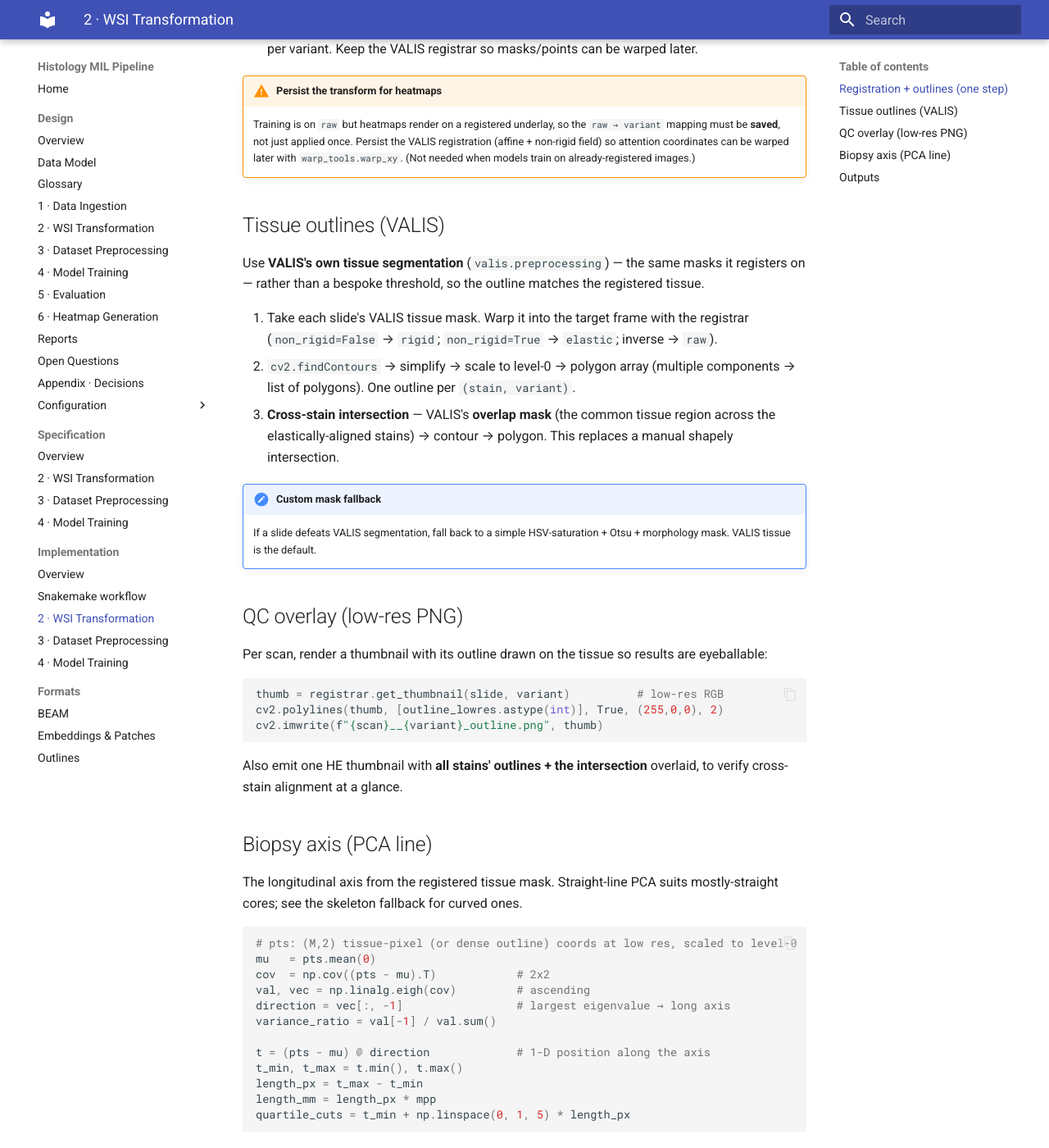
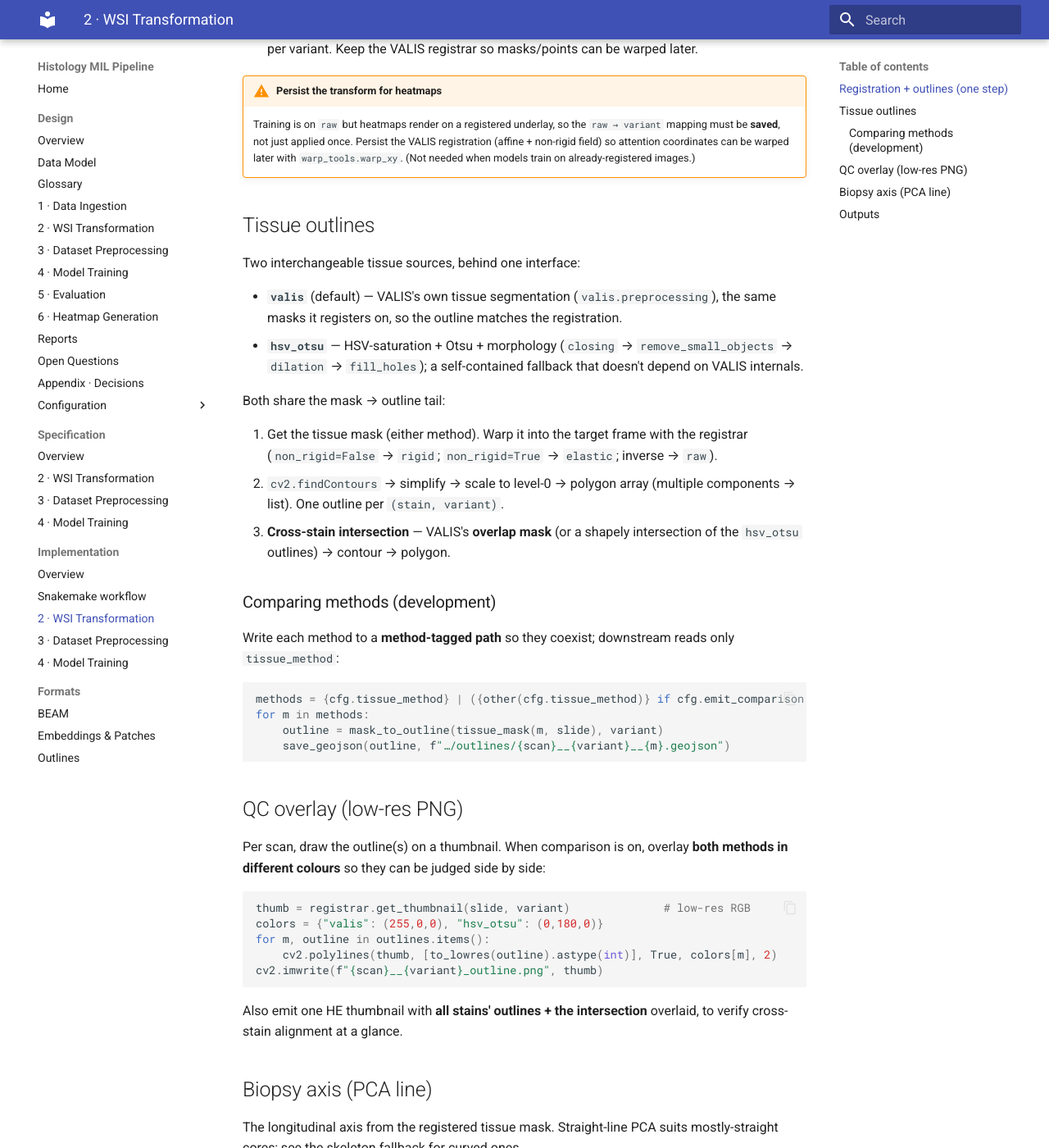
Before and after one commit to TheodorLindberg/SPRINTER_CLAM_DESIGN, an MkDocs documentation site: the page built from docs/impl/wsi-transformation.md, in a window 1280 px wide and 1400 px high, scrolled down 656 px. Shown: the whole window at 82% size. Built offline with MkDocs 1.6.1 and Material for MkDocs 9.7.7, drawn with Linux system fonts in a browser that asks for light colours.

Commit message:
Support comparing tissue-outline methods in dev
- outlines.tissue_method (valis default | hsv_otsu) + emit_comparison
- Method-tagged outline path so both coexist; only the chosen one is
  authoritative downstream
- QC PNG overlays both methods in different colours
- Threaded through config, spec, impl, workflow, overview

Co-Authored-By: Claude Opus 4.8 <noreply@anthropic.com>

````diff
--- a/docs/configs/wsi_transformation.yaml
+++ b/docs/configs/wsi_transformation.yaml
@@ -10,6 +10,8 @@ registration:
   reference_stain: HE             # IHC stains are aligned to this
 
 outlines:
+  tissue_method: valis            # valis | hsv_otsu — tissue source used downstream
+  emit_comparison: true           # also emit the OTHER method (dev QC; not used downstream)
   per_stain: true
   cross_stain_intersection: true  # from the elastic overlap; saved per scan
   quartile_subdivision: true      # geometric split along the biopsy long axis
--- a/docs/impl/wsi-transformation.md
+++ b/docs/impl/wsi-transformation.md
@@ -15,24 +15,39 @@ Registration and outline extraction happen **together**: VALIS already segments
 !!! warning "Persist the transform for heatmaps"
     Training is on `raw` but heatmaps render on a registered underlay, so the `raw → variant` mapping must be **saved**, not just applied once. Persist the VALIS registration (affine + non-rigid field) so attention coordinates can be warped later with `warp_tools.warp_xy`. (Not needed when models train on already-registered images.)
 
-## Tissue outlines (VALIS)
+## Tissue outlines
 
-Use **VALIS's own tissue segmentation** (`valis.preprocessing`) — the same masks it registers on — rather than a bespoke threshold, so the outline matches the registered tissue.
+Two interchangeable tissue sources, behind one interface:
 
-1. Take each slide's VALIS tissue mask. Warp it into the target frame with the registrar (`non_rigid=False` → `rigid`; `non_rigid=True` → `elastic`; inverse → `raw`).
-2. `cv2.findContours` → simplify → scale to level-0 → polygon array (multiple components → list of polygons). One outline per `(stain, variant)`.
-3. **Cross-stain intersection** — VALIS's **overlap mask** (the common tissue region across the elastically-aligned stains) → contour → polygon. This replaces a manual shapely intersection.
+- **`valis`** (default) — VALIS's own tissue segmentation (`valis.preprocessing`), the same masks it registers on, so the outline matches the registration.
+- **`hsv_otsu`** — HSV-saturation + Otsu + morphology (`closing` → `remove_small_objects` → `dilation` → `fill_holes`); a self-contained fallback that doesn't depend on VALIS internals.
 
-!!! note "Custom mask fallback"
-    If a slide defeats VALIS segmentation, fall back to a simple HSV-saturation + Otsu + morphology mask. VALIS tissue is the default.
+Both share the mask → outline tail:
+
+1. Get the tissue mask (either method). Warp it into the target frame with the registrar (`non_rigid=False` → `rigid`; `non_rigid=True` → `elastic`; inverse → `raw`).
+2. `cv2.findContours` → simplify → scale to level-0 → polygon array (multiple components → list). One outline per `(stain, variant)`.
+3. **Cross-stain intersection** — VALIS's **overlap mask** (or a shapely intersection of the `hsv_otsu` outlines) → contour → polygon.
+
+### Comparing methods (development)
+
+Write each method to a **method-tagged path** so they coexist; downstream reads only `tissue_method`:
+
+```python
+methods = {cfg.tissue_method} | ({other(cfg.tissue_method)} if cfg.emit_comparison else set())
+for m in methods:
+    outline = mask_to_outline(tissue_mask(m, slide), variant)
+    save_geojson(outline, f"…/outlines/{scan}__{variant}__{m}.geojson")
+```
 
 ## QC overlay (low-res PNG)
 
-Per scan, render a thumbnail with its outline drawn on the tissue so results are eyeballable:
+Per scan, draw the outline(s) on a thumbnail. When comparison is on, overlay **both methods in different colours** so they can be judged side by side:
 
 ```python
-thumb = registrar.get_thumbnail(slide, variant)          # low-res RGB
-cv2.polylines(thumb, [outline_lowres.astype(int)], True, (255,0,0), 2)
+thumb = registrar.get_thumbnail(slide, variant)              # low-res RGB
+colors = {"valis": (255,0,0), "hsv_otsu": (0,180,0)}
+for m, outline in outlines.items():
+    cv2.polylines(thumb, [to_lowres(outline).astype(int)], True, colors[m], 2)
 cv2.imwrite(f"{scan}__{variant}_outline.png", thumb)
 ```
 
````
Also changed, not shown: docs/configs/wsi_transformation.md (+2 -0 lines), docs/design/04-wsi-transformation.md (+4 -1 lines), docs/impl/workflow.md (+1 -1 lines), docs/spec/wsi-transformation.md (+4 -1 lines).
